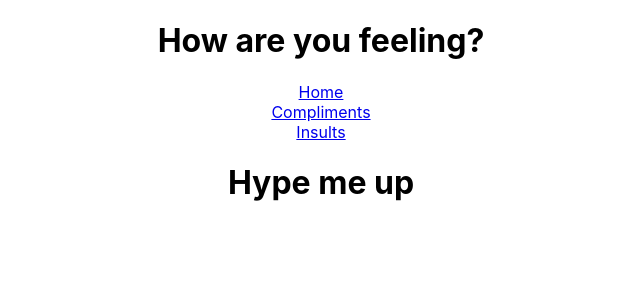
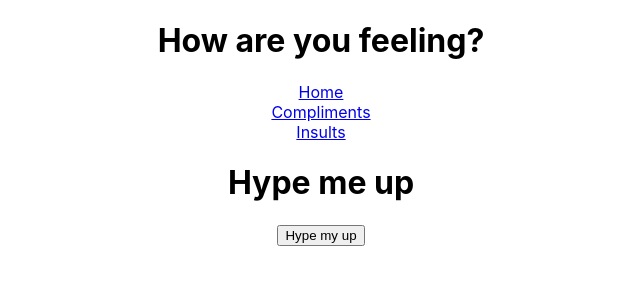
Before and after one commit to bavila19/project-two, a React (Create React App) app: page /compliments in a window 1280 px wide. Shown: the top 300 px of the page, without its empty margins (319-959 px from the left). Built offline with nearby package versions, Linux system fonts and the light colour scheme; no server answers.

Commit message:
UseEffect and button

```diff
--- a/src/components/Compliments.js
+++ b/src/components/Compliments.js
@@ -1,6 +1,44 @@
+import { useEffect, useState } from "react"
+import { json } from "react-router";
+
 function Compliments (props){
+    const [compliments, setCompliments] = useState(null)
+
+    // useEffect(()=>{
+    //     const url = "https://complimentr.com/api"
+    //     fetch(url)
+    //     .then((res) => res.json())
+    //     .then((json)=> {
+    //         console.log(json)
+    //         setCompliments(json)
+    //     })
+    //     .catch(console.error)
+    // },[]);
+    async function fetchID(){
+        try{
+            const response = await fetch (`https://complimentr.com/api`)
+            const complimentsData = await response.json()
+            console.log(complimentsData)
+            setCompliments(complimentsData)
+    }catch(err){
+        console.log(err)
+    }
+}
+    useEffect(()=>{
+        fetchID()
+    },[])
+
     return(
-        <h1>Hype me up</h1>
+        <div>
+              {compliments ? <>
+      <h2>
+        {compliments.compliment}
+      </h2>
+    </> : null}
+            <h1>Hype me up</h1>
+            <button onClick={fetchID}>Hype my up</button>
+
+        </div >
     )
 }
 
```
